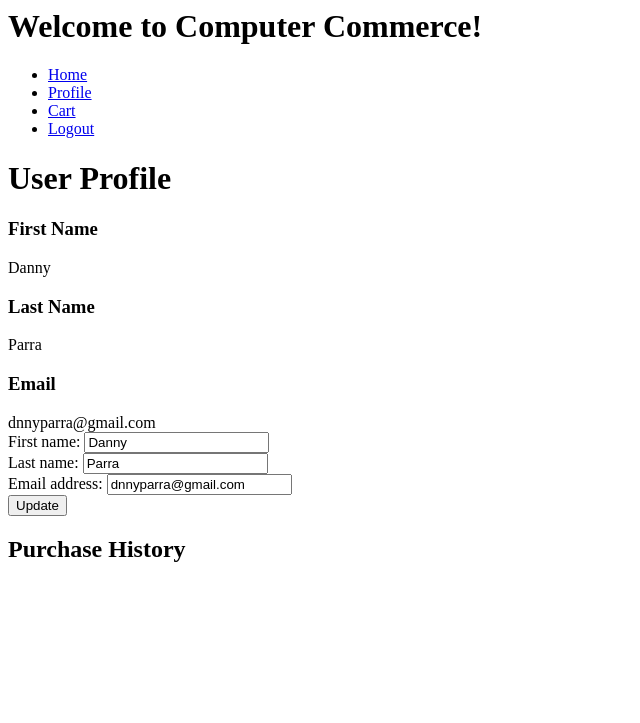
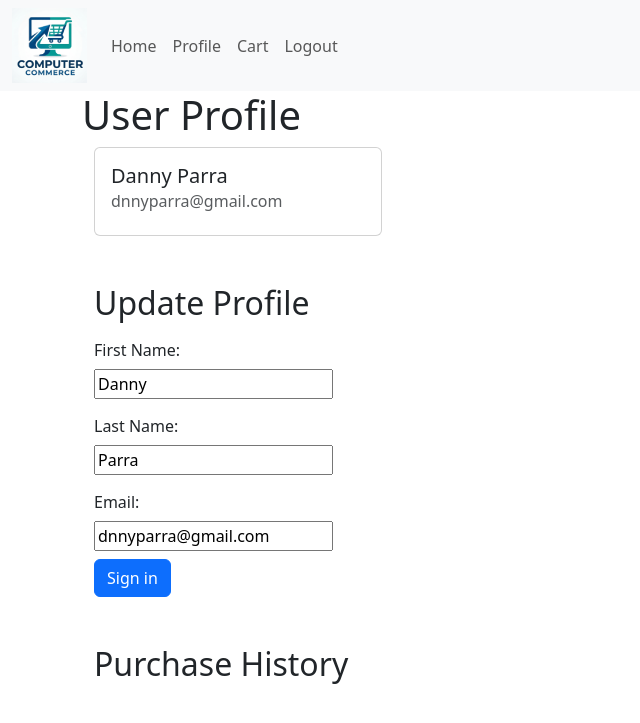
Before and after one commit to dp-cross-projects/web-commerce, a Django app: page /user/ in a window 1280 px wide. Shown: the top 723 px of the page, without its empty margins (0-640 px from the left). Run offline with Django 5.2, Linux system fonts and the light colour scheme; a user stored in the database is signed in; data comes from the database, SQL or seed files in the repository; both versions use the stored data as it was after the commit.

Commit message:
added styles

```diff
--- /dev/null
+++ b/home/templates/base/base.html
@@ -0,0 +1,58 @@
+<!DOCTYPE html>
+<html lang="en">
+<head>
+    <meta charset="UTF-8">
+    <meta name="viewport" content="width=device-width, initial-scale=1.0">
+    <title>Computer Commerce</title>
+    <link href="https://cdn.jsdelivr.net/npm/bootstrap@5.3.8/dist/css/bootstrap.min.css" rel="stylesheet" integrity="sha384-sRIl4kxILFvY47J16cr9ZwB07vP4J8+LH7qKQnuqkuIAvNWLzeN8tE5YBujZqJLB" crossorigin="anonymous">
+
+</head>
+<body>
+
+    {# NAVIGATION BAR #}
+    <nav class="navbar navbar-expand-lg bg-body-tertiary">
+
+        <div class="container-fluid">
+            <a href="/"><img src="/static/logo.png" alt="logo"></a>
+            <a class="navbar-brand" href="#"></a>
+            <button class="navbar-toggler" type="button" data-bs-toggle="collapse" data-bs-target="#navbarNav" aria-controls="navbarNav" aria-expanded="false" aria-label="Toggle navigation">
+                <span class="navbar-toggler-icon"></span>
+            </button>
+            <div class="collapse navbar-collapse" id="navbarNav">
+                <ul class="navbar-nav">
+                    <li class="nav-item">
+                    <a class="nav-link" aria-current="page" href='/'>Home</a></a>
+                    </li>
+                    {% if user.is_authenticated %}
+                        <li class="nav-item">
+                            <a class="nav-link" href='/user'>Profile</a>
+                        </li>
+                        <li class="nav-item">
+                            <a class="nav-link" href='/checkout'>Cart</a>
+                        </li>
+                        <li class="nav-item">
+                            <a class="nav-link" href='/user/logout'>Logout</a>
+                        </li>
+                    {% else %}
+
+                        <li class="nav-item">
+                            <a class="nav-link" href='/user/login'>Login</a>
+                        </li>
+                        <li class="nav-item">
+                            <a class="nav-link" href='/user/register'>Register</a>
+                        </li>
+                    {% endif %}
+                </ul>
+            </div>
+        </div>
+    </nav>
+
+    <div class="container">
+
+        {% block content %}
+
+        {% endblock %}
+    </div>
+<script src="https://cdn.jsdelivr.net/npm/bootstrap@5.3.8/dist/js/bootstrap.bundle.min.js" integrity="sha384-FKyoEForCGlyvwx9Hj09JcYn3nv7wiPVlz7YYwJrWVcXK/BmnVDxM+D2scQbITxI" crossorigin="anonymous"></script>
+</body>
+</html>
--- a/home/templates/home/products.html
+++ b/home/templates/home/products.html
@@ -1,3 +1,3 @@
-{% extends 'layout/layout.html' %}
+{% extends 'base/base.html' %}
 
 <h1>Products</h1>
--- a/home/templates/layout/layout.html
+++ /dev/null
@@ -1,24 +0,0 @@
-{# LOGO #}
-
-{# TITLE #}
-<h1>Welcome to Computer Commerce!</h1>
-
-
-{# NAVIGATION BAR #}
-<nav>
-    <ul>
-        <li><a href='/'>Home</a></li>
-        {% if user.is_authenticated %}
-        <li><a href='/user'>Profile</a></li>
-        <li><a href='/checkout'>Cart</a></li>
-        <li><a href='/user/logout'>Logout</a></li>
-        {% else %}
-        <li><a href='/user/login'>Login</a></li>
-        <li><a href='/user/register'>Register</a></li>
-        {% endif %}
-    </ul>
-</nav>
-
-{% block content %}
-
-{% endblock %}
--- a/home/templates/user/user_profile.html
+++ b/home/templates/user/user_profile.html
@@ -1,57 +1,89 @@
-{% extends 'layout/layout.html' %}
+{% extends 'base/base.html' %}
 
 {% block content %}
-    <h1>User Profile</h1>
+    <h1 class="mb-2">User Profile</h1>
 
-    <div>
-        <h3>First Name</h3>
-        <span>{{user.first_name}}</span>
+    {# USER DATA #}
+    <div class="container mb-5">
+        <div class="card" style="width: 18rem;">
+            <div class="card-body">
+                <h5 class="card-title">{{user.first_name}} {{user.last_name}}</h5>
+                <h6 class="card-subtitle mb-2 text-body-secondary">{{user.email}}</h6>
+            </div>
+        </div>
     </div>
 
+    {# UPDATE PROFILE FORM #}
+    <div class="container mb-5">
         <div>
-        <h3>Last Name</h3>
-        <span>{{user.last_name}}</span>
+            <h2>Update Profile</h2>
+            <form action="/user/" method="POST">
+                {% csrf_token %}
+
+                    {% csrf_token %}
+
+                    <div class="row mb-2">
+                        <label class="col-form-label">First Name:</label>
+                        <div class="col-sm-10">
+                            {{ user_data_form.first_name }}
+                        </div>
                     </div>
 
-    <div>
-        <h3>Email</h3>
-        <span>{{user.email}}</span>
+                    <div class="row mb-2">
+                        <label class="col-form-label">Last Name:</label>
+                        <div class="col-sm-10">
+                            {{ user_data_form.last_name }}
+                        </div>
                     </div>
 
-    <div>
-        <form action="/user/" method="POST">
-            {% csrf_token %}
-            {{ user_data_form }}
-            <button>
-                Update
-            </button>
+                    <div class="row mb-2">
+                        <label class="col-form-label">Email:</label>
+                        <div class="col-sm-10">
+                            {{ user_data_form.email }}
+                        </div>
+                    </div>
+
+                    <button type="submit" class="btn btn-primary">Sign in</button>
+                </form>
             </form>
         </div>
+    </div>
 
+
+
+    {# PURCHASE HISTORY #}
+    <div class="container mb-5">
         <div>
             <h2>Purchase History</h2>
+            <ol class="list-group ">
                 {% for item in user_order %}
-
-            <div>
-                <h4>Purchase Date: {{ item.date }}</h4>
-                <span>Address: {{ item.address }}</span>
-                <span>Zip Code: {{ item.zip_code }}</span>
-                <span>Province: {{ item.province }}</span>
-                <span>Phone: {{ item.phone }}</span>
-                <div>
-                    <h5></h5>
+                <li class="list-group-item d-flex justify-content-between align-items-start">
+                    <div class="ms-2 me-auto">
+                    <div class="fw-bold">{{ item.date }} - ${{ item.total_amount }}</div>
+                        <ul class="list-group list-group-flush">
+                            <li class="list-group-item"><strong>Address:</strong> {{ item.address }}</li>
+                            <li class="list-group-item"><strong>Phone:</strong> {{ item.phone }}</li>
+                            <li class="list-group-item"><strong>Province:</strong> {{ item.province }}</li>
+                            <li class="list-group-item"><strong>Zip Code:</strong> {{ item.zip_code }}</li>
+                            <ol class="list-group list-group-numbered">
                             {% for item_x in user_history %}
                                 {% for x in item_x %}
                                     {% if x.user_order == item %}
-                                <span>Product: {{ x.user_order.date }}</span>
+                                        <div class="ms-2 me-auto">
+                                            <span class="badge text-bg-primary rounded-pill">{{ x.quantity }}</span> {{ x.product.category.name }} {{x.product.brand}}  {{x.product.model}}
+                                        </div>
+
                                     {% endif %}
                                 {% endfor %}
 
                             {% endfor %}
+                            </ol>
+                        </ul>
+                    </div>
+                </li>
+                {% endfor %}
+            </ol>
         </div>
     </div>
 
-        {% endfor %}
-    </div>
-
 {% endblock %}
--- a/user/models.py
+++ b/user/models.py
@@ -41,7 +41,7 @@ class UserHistory(models.Model):
     category = models.CharField(max_length=200)
     brand = models.CharField(max_length=200)
     model = models.CharField(max_length=200)
-
+    quantity = models.IntegerField(default=0)
     ## Used for identification on Admin Panel
     def __str__(self):
         return self.user_order.user.last_name + ' - ' + self.product.brand
--- a/user/views.py
+++ b/user/views.py
@@ -82,7 +82,8 @@ def complete_purchase(request):
             product=item.product,
             category=item.product.category,
             brand=item.product.brand,
-            model=item.product.model
+            model=item.product.model,
+            quantity=item.quantity
         )
 
     # Clean the user cart
```
Also changed, not shown: home/templates/checkout/cart.html (+50 -20 lines), home/templates/index.html (+28 -18 lines), home/templates/user/signin.html (+27 -9 lines), home/templates/user/signup.html (+25 -6 lines), db.sqlite3, home/static/hero.jpg (added), home/static/logo.png (added), user/migrations/0008_userhistory_quantity.py (added). Lines whose indentation alone changed are shown as unchanged.
